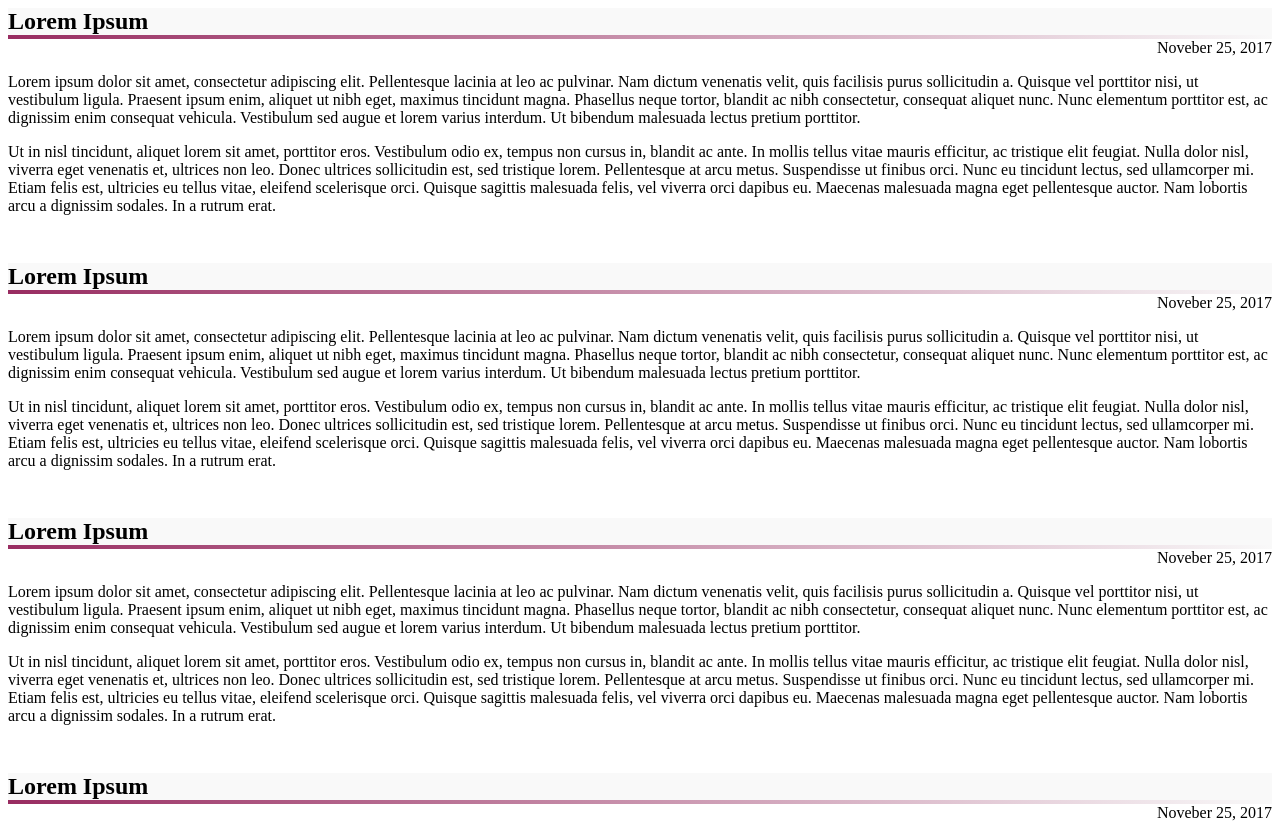
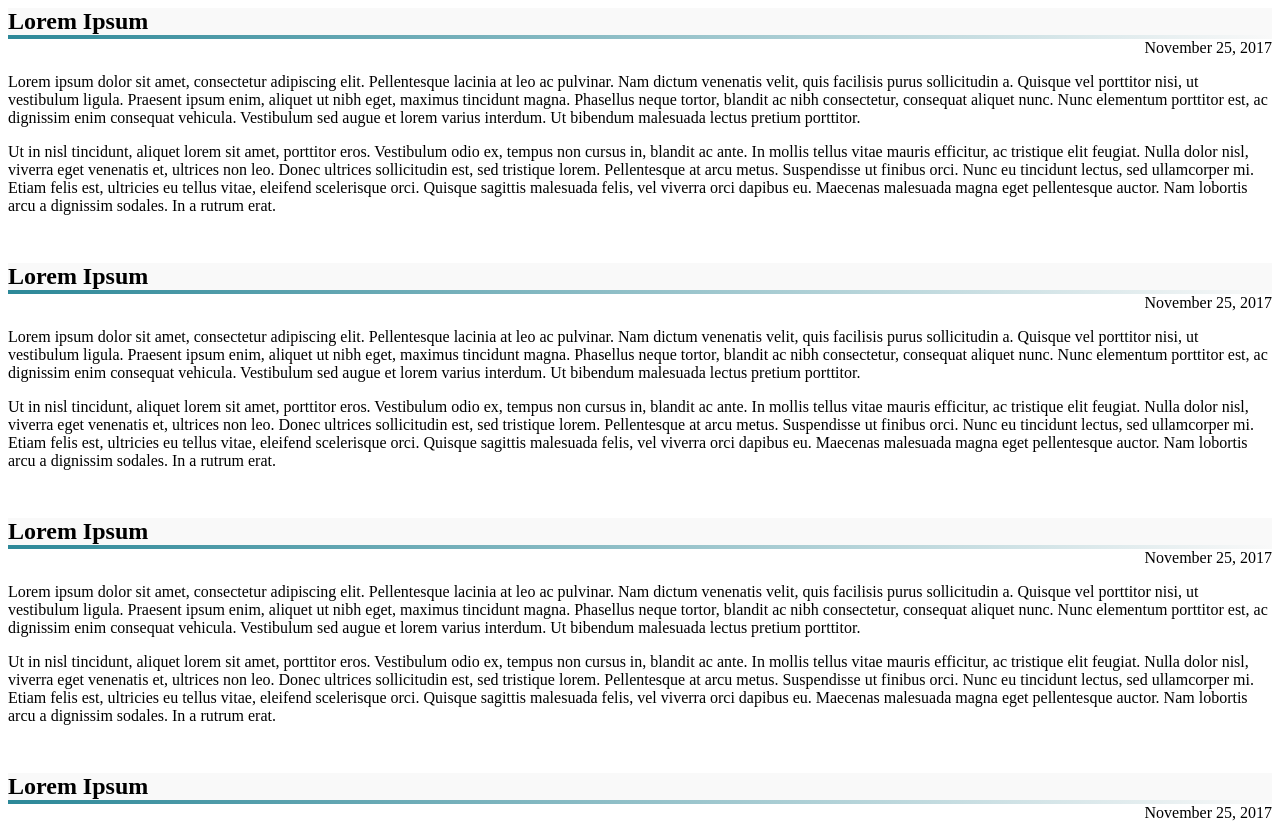
Before and after one commit to tcfunk/suchprogrammer.net, a Gatsby site: page / in a window 1280 px wide. Shown: the top 825 px of the page. Built offline with nearby package versions, Linux system fonts and the light colour scheme; Gatsby itself is replaced by a stand-in of ours.

Commit message:
Change color of article title underline

```diff
--- a/src/components/article/article.js
+++ b/src/components/article/article.js
@@ -9,7 +9,7 @@ class Article extends React.Component {
 				<div className="article-title">
 					<h2>Lorem Ipsum</h2>
 				</div>
-				<span className="date-posted">Noveber 25, 2017</span>
+				<span className="date-posted">November 25, 2017</span>
 				<p>Lorem ipsum dolor sit amet, consectetur adipiscing elit. Pellentesque lacinia at leo ac pulvinar. Nam dictum venenatis velit, quis facilisis purus sollicitudin a. Quisque vel porttitor nisi, ut vestibulum ligula. Praesent ipsum enim, aliquet ut nibh eget, maximus tincidunt magna. Phasellus neque tortor, blandit ac nibh consectetur, consequat aliquet nunc. Nunc elementum porttitor est, ac dignissim enim consequat vehicula. Vestibulum sed augue et lorem varius interdum. Ut bibendum malesuada lectus pretium porttitor.</p>
 				<p>Ut in nisl tincidunt, aliquet lorem sit amet, porttitor eros. Vestibulum odio ex, tempus non cursus in, blandit ac ante. In mollis tellus vitae mauris efficitur, ac tristique elit feugiat. Nulla dolor nisl, viverra eget venenatis et, ultrices non leo. Donec ultrices sollicitudin est, sed tristique lorem. Pellentesque at arcu metus. Suspendisse ut finibus orci. Nunc eu tincidunt lectus, sed ullamcorper mi. Etiam felis est, ultricies eu tellus vitae, eleifend scelerisque orci. Quisque sagittis malesuada felis, vel viverra orci dapibus eu. Maecenas malesuada magna eget pellentesque auctor. Nam lobortis arcu a dignissim sodales. In a rutrum erat.</p>
 			</article>
--- a/src/components/article/article.scss
+++ b/src/components/article/article.scss
@@ -10,7 +10,7 @@ article {
 
 .article-title {
 	background: $color-fade;
-	background: linear-gradient(to right, $color-fade, $color-bg);
+	background: linear-gradient(to right, $color-blossom, $color-bg);
 	padding-bottom: 4px;
 
 	h2 {
@@ -25,4 +25,6 @@ article {
 	margin-bottom: 1em;
 	width: 100%;
 	text-align: right;
+
+	// color: $color-fade;
 }
```
